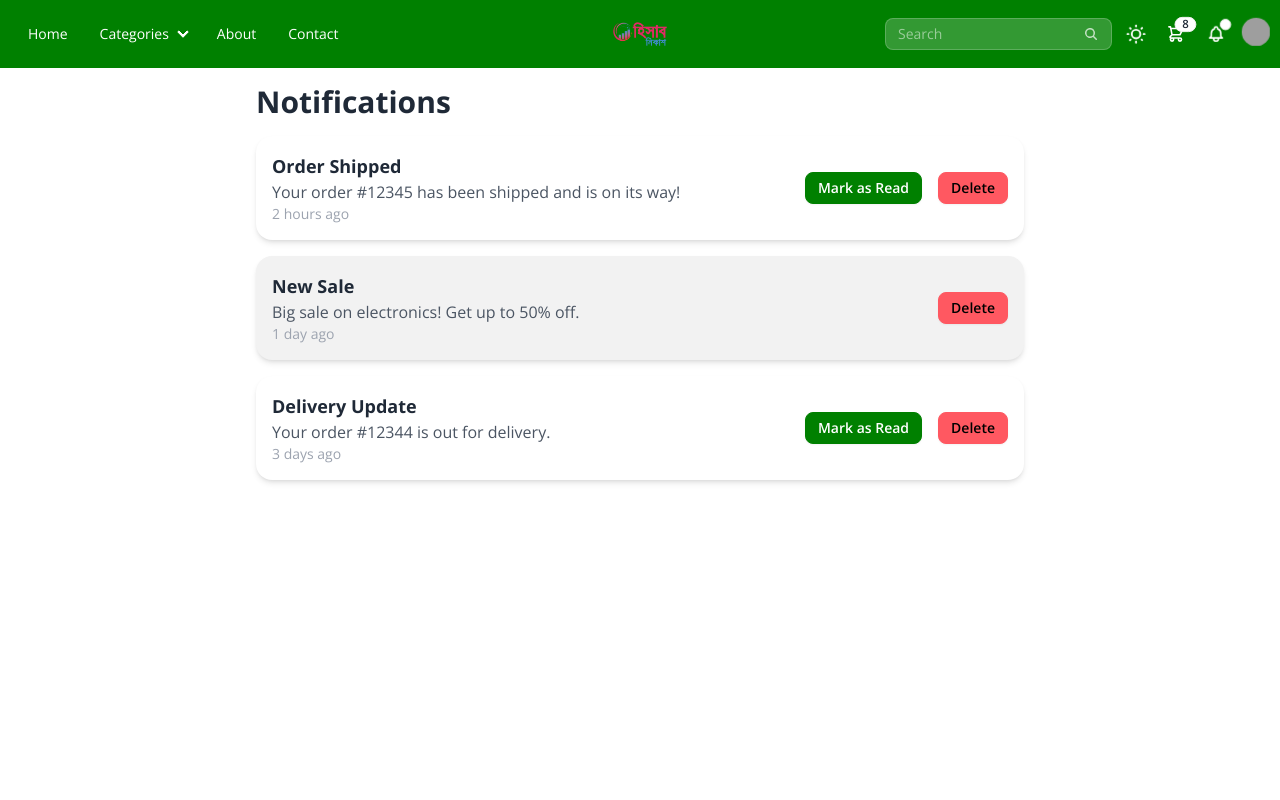
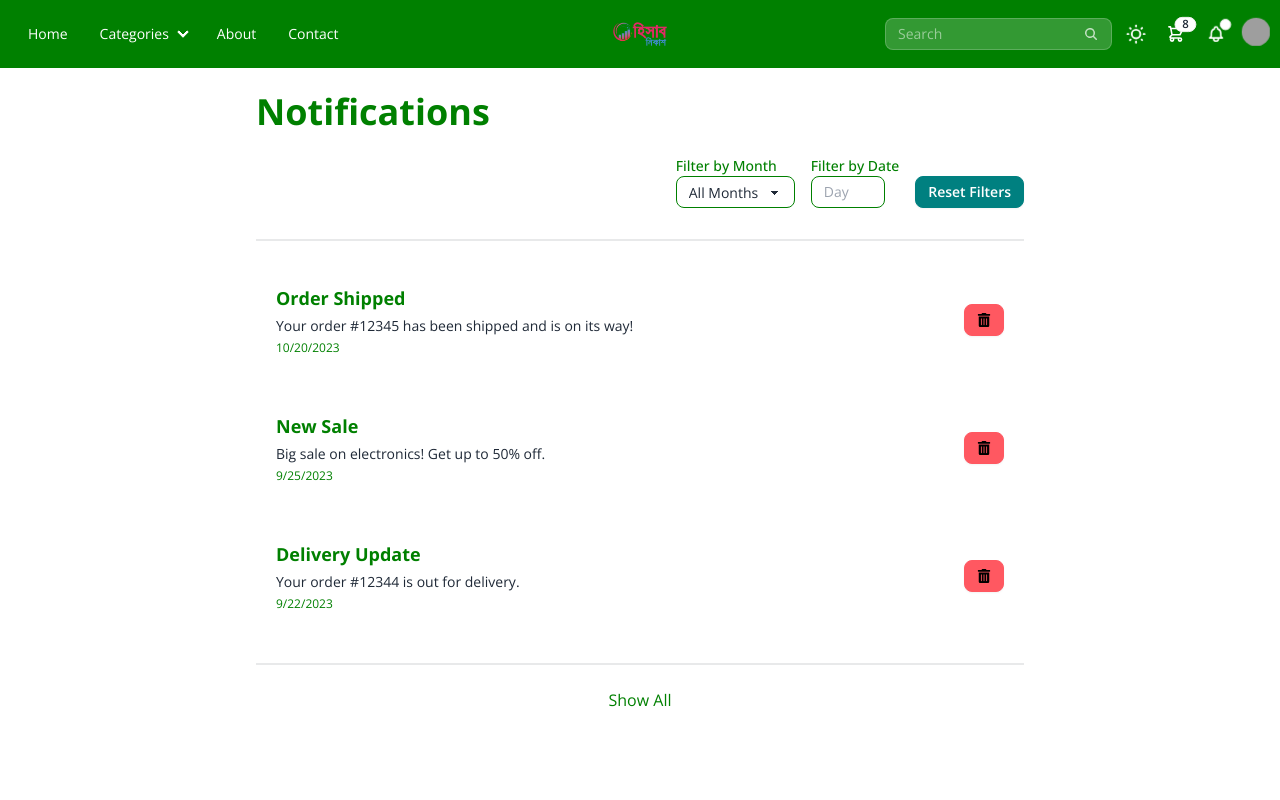
Before and after one commit to shunno-it-dev-team/fe-hn-ecom, a React (Vite) app: page /notifications in a window 1280 px wide. Shown: the top 800 px of the page. Built offline with nearby package versions, Linux system fonts and the light colour scheme; grey boxes are pictures that could not be loaded.

Commit message:
[feat]:modified notificatios page functionality

```diff
--- a/src/pages/private/notification-page/NotificationPage.jsx
+++ b/src/pages/private/notification-page/NotificationPage.jsx
@@ -1,4 +1,5 @@
 import { useState } from "react";
+import FaIconByKeyName from "../../../components/icons/FaIconByKeyName";
 
 const NotificationPage = () => {
   const [notifications, setNotifications] = useState([
@@ -6,82 +7,188 @@ const NotificationPage = () => {
       id: 1,
       title: "Order Shipped",
       message: "Your order #12345 has been shipped and is on its way!",
-      time: "2 hours ago",
-      read: false,
+      time: "2023-10-20T10:00:00Z",
     },
     {
       id: 2,
       title: "New Sale",
       message: "Big sale on electronics! Get up to 50% off.",
-      time: "1 day ago",
-      read: true,
+      time: "2023-09-25T08:00:00Z",
     },
     {
       id: 3,
       title: "Delivery Update",
       message: "Your order #12344 is out for delivery.",
-      time: "3 days ago",
-      read: false,
+      time: "2023-09-22T12:00:00Z",
+    },
+    {
+      id: 4,
+      title: "Order Delivered",
+      message: "Your order #12343 has been delivered.",
+      time: "2023-10-15T15:00:00Z",
+    },
+    {
+      id: 5,
+      title: "Order Canceled",
+      message: "Your order #12342 has been canceled.",
+      time: "2023-08-30T11:00:00Z",
     },
   ]);
 
-  const markAsRead = (id) => {
-    setNotifications((prev) =>
-      prev.map((notification) =>
-        notification.id === id ? { ...notification, read: true } : notification
-      )
+  const [showAll, setShowAll] = useState(false);
+  const [selectedMonth, setSelectedMonth] = useState("");
+  const [selectedDate, setSelectedDate] = useState("");
+
+  const handleDelete = (id) => {
+    setNotifications(
+      notifications.filter((notification) => notification.id !== id)
     );
   };
 
-  const deleteNotification = (id) => {
-    setNotifications((prev) =>
-      prev.filter((notification) => notification.id !== id)
-    );
+  const formatDate = (dateString) => {
+    const date = new Date(dateString);
+    const month = date.toLocaleString("default", { month: "long" });
+    const day = date.getDate();
+    return { month, day };
   };
 
+  const filteredNotifications = notifications.filter((notification) => {
+    const { month, day } = formatDate(notification.time);
+    const matchesMonth = selectedMonth ? month === selectedMonth : true;
+    const matchesDate = selectedDate ? day === parseInt(selectedDate) : true;
+    return matchesMonth && matchesDate;
+  });
+
+  const visibleNotifications = showAll
+    ? filteredNotifications
+    : filteredNotifications.slice(0, 3);
+
   return (
-    <div className="min-h-screen bg-base-100 p-4">
+    <div className="min-h-screen bg-base-100 p-4 md:p-6">
       <div className="max-w-3xl mx-auto">
-        <h1 className="text-3xl font-bold mb-4">Notifications</h1>
+        <h1 className="text-3xl md:text-4xl font-bold mb-4 md:mb-6 text-primary">
+          Notifications
+        </h1>
 
-        {notifications.length === 0 ? (
-          <p className="text-gray-500">You have no notifications.</p>
+        {/* Filter Section */}
+        <div className="mb-4 md:mb-6">
+          <form className="flex justify-end flex-col sm:flex-row space-y-4 sm:space-y-0 sm:space-x-4">
+            <div>
+              <label
+                htmlFor="month"
+                className="block text-sm font-medium text-primary"
+              >
+                Filter by Month
+              </label>
+              <select
+                id="month"
+                value={selectedMonth}
+                onChange={(e) => setSelectedMonth(e.target.value)}
+                className="select select-primary select-sm"
+              >
+                <option value="">All Months</option>
+                <option value="January">January</option>
+                <option value="February">February</option>
+                <option value="March">March</option>
+                <option value="April">April</option>
+                <option value="May">May</option>
+                <option value="June">June</option>
+                <option value="July">July</option>
+                <option value="August">August</option>
+                <option value="September">September</option>
+                <option value="October">October</option>
+                <option value="November">November</option>
+                <option value="December">December</option>
+              </select>
+            </div>
+
+            <div>
+              <label
+                htmlFor="date"
+                className="block text-sm font-medium text-primary"
+              >
+                Filter by Date
+              </label>
+              <input
+                id="date"
+                type="number"
+                min="1"
+                max="31"
+                value={selectedDate}
+                onChange={(e) => setSelectedDate(e.target.value)}
+                className="input input-primary input-sm"
+                placeholder="Day"
+              />
+            </div>
+
+            <div className="flex items-end">
+              <button
+                type="button"
+                className="btn btn-secondary btn-sm"
+                onClick={() => {
+                  setSelectedMonth("");
+                  setSelectedDate("");
+                }}
+              >
+                Reset Filters
+              </button>
+            </div>
+          </form>
+        </div>
+
+        <div className="divider mb-4"></div>
+
+        {filteredNotifications.length === 0 ? (
+          <p className="text-base-content text-center text-lg">
+            No notifications found for the selected filter.
+          </p>
         ) : (
-          <div className="space-y-4">
-            {notifications.map((notification) => (
+          <ul className="space-y-4">
+            {visibleNotifications.map((notification) => (
+              <li key={notification.id}>
                 <div
-                key={notification.id}
-                className={`card shadow-md p-4 ${
-                  notification.read ? "bg-base-200" : "bg-base-100"
-                }`}
+                  className={
+                    "p-4 md:p-5 rounded-lg transition-colors  hover:bg-primary hover:bg-opacity-30"
+                  }
                 >
                   <div className="flex justify-between items-center">
                     <div>
-                    <h2 className="font-bold text-lg">{notification.title}</h2>
-                    <p className="text-gray-600">{notification.message}</p>
-                    <p className="text-sm text-gray-400">{notification.time}</p>
+                      <h4 className="font-bold text-lg text-primary mb-1">
+                        {notification.title}
+                      </h4>
+                      <p className="text-sm text-base-content">
+                        {notification.message}
+                      </p>
+                      <p className="text-xs text-primary mt-1 ">
+                        {new Date(notification.time).toLocaleDateString()}
+                      </p>
                     </div>
-                  <div className="space-x-4  ">
-                    {!notification.read && (
-                      <button
-                        className="btn btn-sm btn-primary my-2"
-                        onClick={() => markAsRead(notification.id)}
-                      >
-                        Mark as Read
-                      </button>
-                    )}
+                    <div>
                       <button
                         className="btn btn-sm btn-error"
-                      onClick={() => deleteNotification(notification.id)}
+                        onClick={() => handleDelete(notification.id)}
                       >
-                      Delete
+                        <FaIconByKeyName iconName="FaTrashAlt" size="2x" />
                       </button>
                     </div>
                   </div>
                 </div>
+              </li>
             ))}
+          </ul>
+        )}
+
+        <div className="divider mt-6"></div>
+        <div className="text-center">
+          {filteredNotifications.length > 3 && (
+            <button
+              onClick={() => setShowAll(!showAll)}
+              className="link link-primary link-hover"
+            >
+              {showAll ? "Show Less" : "Show All"}
+            </button>
+          )}
         </div>
-        )}
       </div>
     </div>
   );
```
Lines whose indentation alone changed are shown as unchanged.
